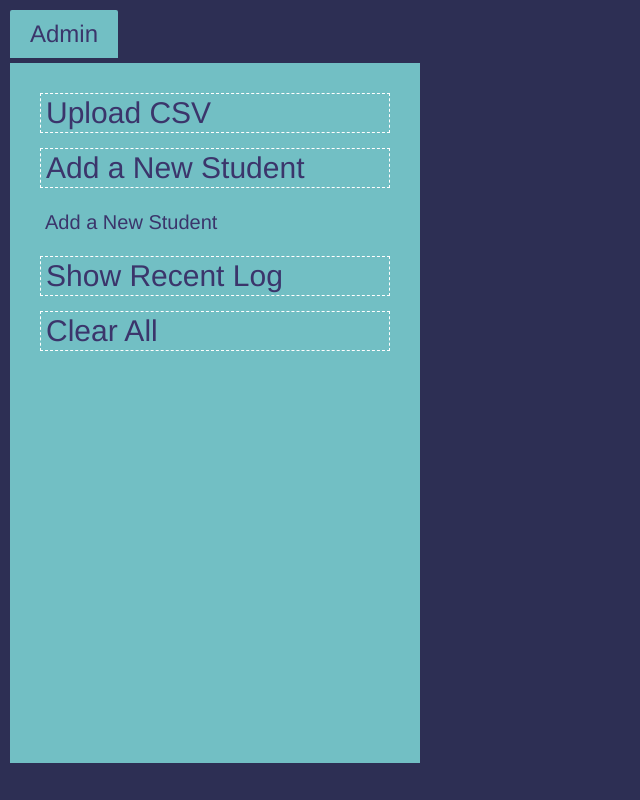
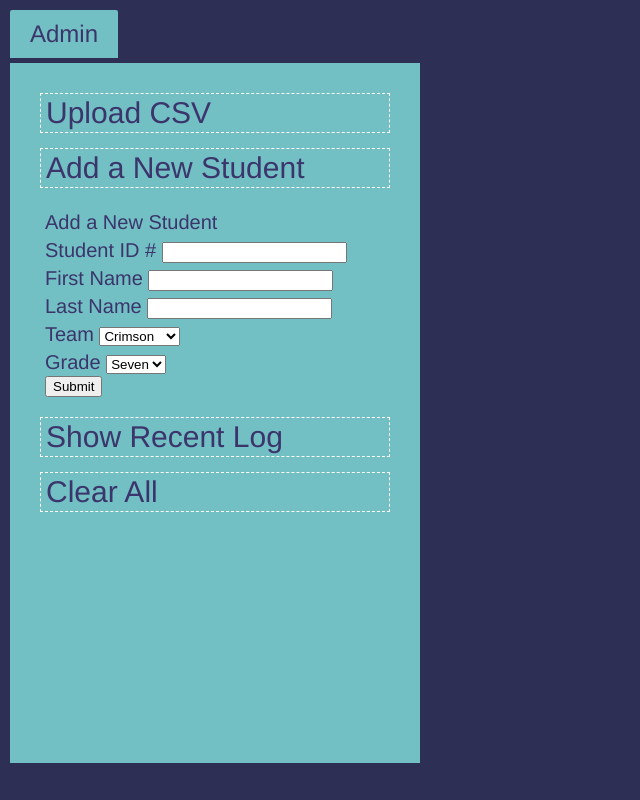
Before and after one commit to SDMS/SignIn, a website: page admin.html in a window 1280 px wide. Both pictures are taken after a click on the element "Add a New Student". Shown: the whole page, without its empty margins (0-640 px from the left). Drawn offline with nearby package versions, Linux system fonts and the light colour scheme; no server answers.

Commit message:
can now add students missing from database

```diff
--- a/admin.html
+++ b/admin.html
@@ -23,7 +23,23 @@
 
         		<div class="action-label" for="addnew" onClick="toggleAccordion('addnew')">Add a New Student</div>
         		<div class="accordion" id="addnew">
-        			Add a New Student
+        			Add a New Student<br>
+        			Student ID # <input type="text" id="addnew-sid" /><br>
+        			First Name <input type="text" id="addnew-first" /><br>
+        			Last Name <input type="text" id="addnew-last" /><br>
+        			Team <select id="addnew-team">
+        				<option value="Crimson">Crimson</option>
+        				<option value="Green">Green</option>
+        				<option value="Orange">Orange</option>
+        				<option value="Indigo">Indigo</option>
+        				<option value="Magenta">Magenta</option>
+        				<option value="Turquoise">Turquoise</option>
+        			</select><br>
+        			Grade <select id="addnew-grade">
+        				<option value="7">Seven</option>
+        				<option value="8">Eight</option>
+        			</select><br>
+        			<button onClick="addNewStudent()">Submit</button>
         		</div>
 
         		<div class="action-label" for="showrecent" onClick="toggleAccordion('showrecent')">Show Recent Log</div>
--- a/admin.js
+++ b/admin.js
@@ -22,3 +22,10 @@ function loadCsv(){
 	var file; //change this lol
 	socket.emit('load csv', file);
 }
+
+function addNewStudent(){
+	// check if fields are empty
+	var student = {id: document.getElementById("addnew-sid").value, firstName: document.getElementById("addnew-first").value, lastName: document.getElementById("addnew-last").value, team: document.getElementById("addnew-team").value, grade: document.getElementById("addnew-grade").value };
+	socket.emit('add new student', student);
+	console.log(student);
+}
--- a/db/db.js
+++ b/db/db.js
@@ -69,3 +69,9 @@ module.exports.importStudents = function importStudents(arr){
         stmt.finalize();
     });
 }
+
+module.exports.addStudent = function addStudent(student){
+
+	db.run("INSERT INTO students VALUES (?,?,?,?,?)", student.id, student.firstName, student.lastName, student.grade, student.team);
+
+}
```
Also changed, not shown: server.js (+12 -1 lines), 1 other file.
